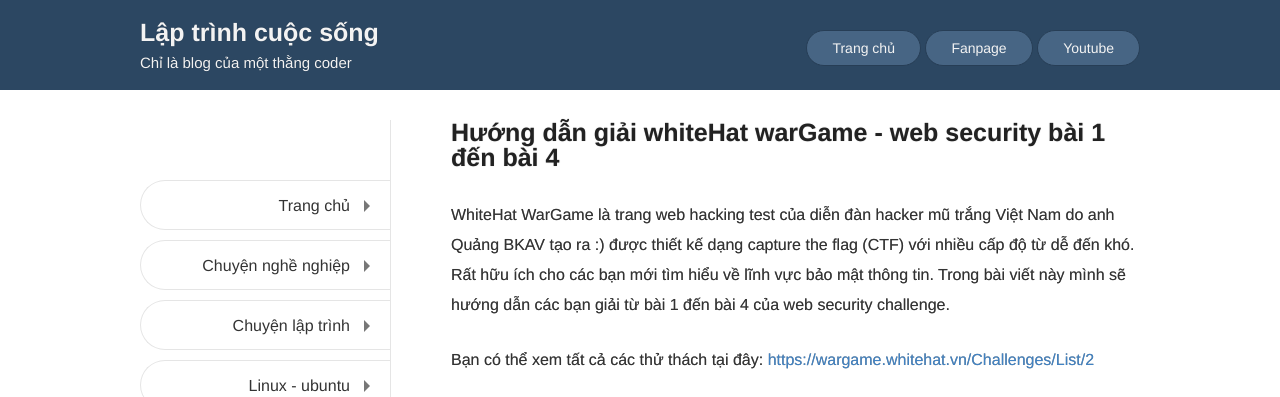
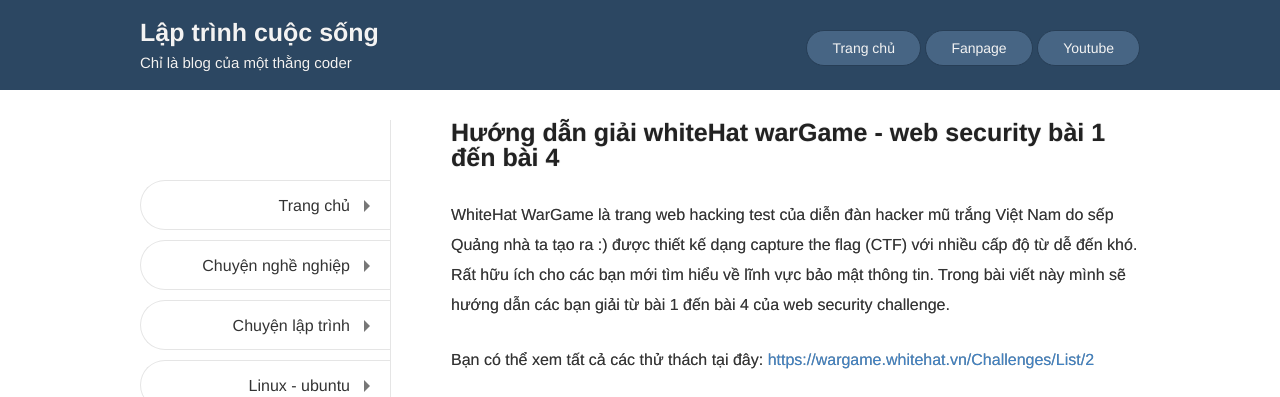
Before and after one commit to nguyentest/laptrinhcuocsong, a Jekyll site: the page built from _posts/2017-04-04-huong-dan-giai-whitehat-wargame-web-security-bai-1-den-bai-4.md, in a window 1280 px wide and 900 px high. Shown: the top 397 px of the window. Built offline with Jekyll 4.4.1, drawn with Linux system fonts in a browser that asks for light colours.

Commit message:
Update 2017-04-04-huong-dan-giai-whitehat-wargame-web-security-bai-1-den-bai-4.md

```diff
--- a/_posts/2017-04-04-huong-dan-giai-whitehat-wargame-web-security-bai-1-den-bai-4.md
+++ b/_posts/2017-04-04-huong-dan-giai-whitehat-wargame-web-security-bai-1-den-bai-4.md
@@ -11,7 +11,7 @@ related_posts:
  - title: Xem video này bạn sẽ muốn ngồi vào bàn và lập trình ngay lập tức
    link: http://laptrinhcuocsong.com/xem-video-nay-ban-se-muon-ngoi-vao-va-lap-trinh-ngay-lap-tuc.html
 ---
-WhiteHat WarGame là trang web hacking test của diễn đàn hacker mũ trắng Việt Nam do anh Quảng BKAV tạo ra :) được thiết kế dạng capture the flag (CTF) với nhiều cấp độ từ dễ đến khó. Rất hữu ích cho các bạn mới tìm hiểu về lĩnh vực bảo mật thông tin. Trong bài viết này mình sẽ hướng dẫn các bạn giải từ bài 1 đến bài 4 của web security challenge.
+WhiteHat WarGame là trang web hacking test của diễn đàn hacker mũ trắng Việt Nam do sếp Quảng nhà ta tạo ra :) được thiết kế dạng capture the flag (CTF) với nhiều cấp độ từ dễ đến khó. Rất hữu ích cho các bạn mới tìm hiểu về lĩnh vực bảo mật thông tin. Trong bài viết này mình sẽ hướng dẫn các bạn giải từ bài 1 đến bài 4 của web security challenge.
 
 Bạn có thể xem tất cả các thử thách tại đây: [https://wargame.whitehat.vn/Challenges/List/2](https://wargame.whitehat.vn/Challenges/List/2)
 
```
